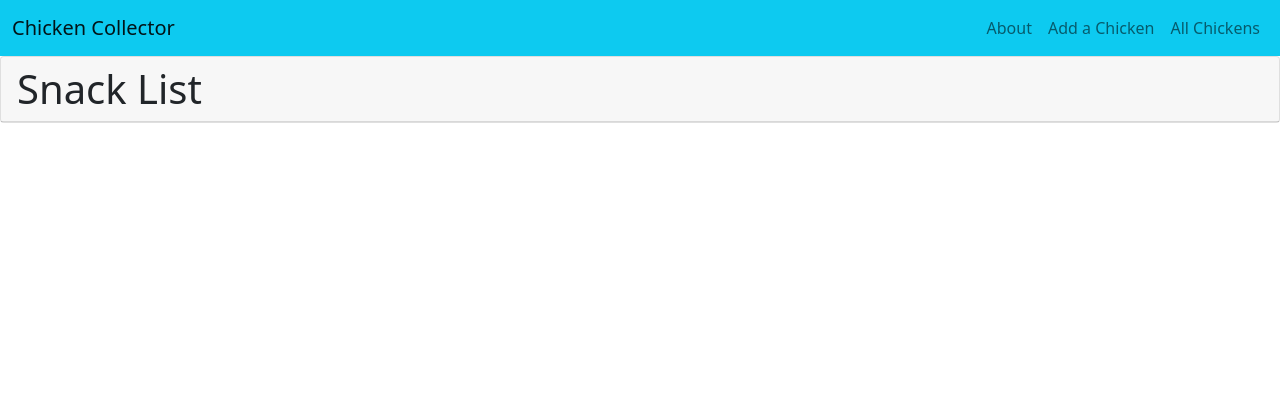
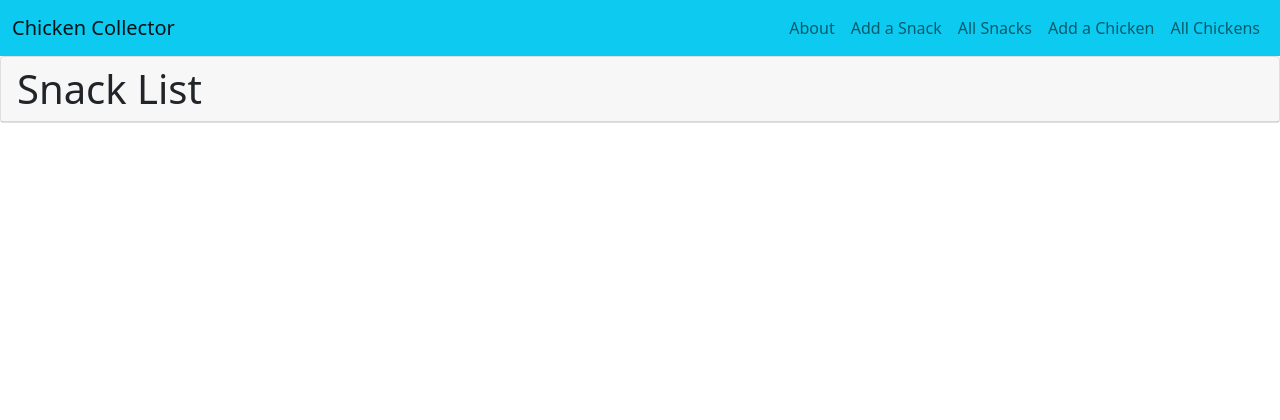
Before and after one commit to Agloo055/chickencollector, a Django app: page /snacks/ in a window 1280 px wide. Shown: the top 420 px of the page. Run offline with Django 4.2, Linux system fonts and the light colour scheme; data that the repository does not hold is empty.

Commit message:
add snack links and fix links

```diff
--- a/chickencollector_project/chickencollector_app/templates/chickencollector_app/snack_list.html
+++ b/chickencollector_project/chickencollector_app/templates/chickencollector_app/snack_list.html
@@ -6,16 +6,10 @@
 
     {% for snack in snack_list %}
         <div class="card">
-            <a href="{% url 'detail' snack.id %}" class="text-decoration-none">
+            <a href="{% url 'snacks_detail' snack.id %}" class="text-decoration-none">
                 <div class="card-body">
                     <h5 class="card-title">{{ snack.name }}</h5>
-                    <p>Breed: {{ snack.breed }}</p>
-                    <p>Description: {{ snack.description | linebreaks }}</p>
-                    {% if snack.age > 0 %}
-                        <p>Age: {{ snack.age }}</p>
-                    {% else %}
-                        <p>Age: Chick</p>
-                    {% endif %}
+                    <p>Amount: {{ snack.amount }}</p>
                 </div>
             </a>
         </div>
--- a/chickencollector_project/chickencollector_app/templates/chickens/base.html
+++ b/chickencollector_project/chickencollector_app/templates/chickens/base.html
@@ -19,6 +19,8 @@
             <div class="collapse navbar-collapse justify-content-end" id="navbarText">
                 <div class="navbar-nav">
                     <a class="nav-link" href="{% url 'about' %}">About</a>
+                    <a class="nav-link" href="{% url 'snacks_create' %}">Add a Snack</a>
+                    <a class="nav-link" href="{% url 'snacks_index' %}">All Snacks</a>
                     <a class="nav-link" href="{% url 'chickens_create' %}">Add a Chicken</a>
                     <a class="nav-link" href="{% url 'index' %}">All Chickens</a>
                 </div>
```
Also changed, not shown: chickencollector_project/chickencollector_app/templates/chickencollector_app/snack_detail.html (+2 -8 lines).
